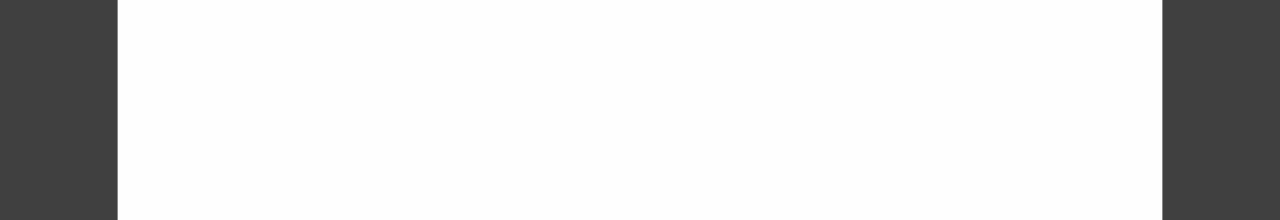
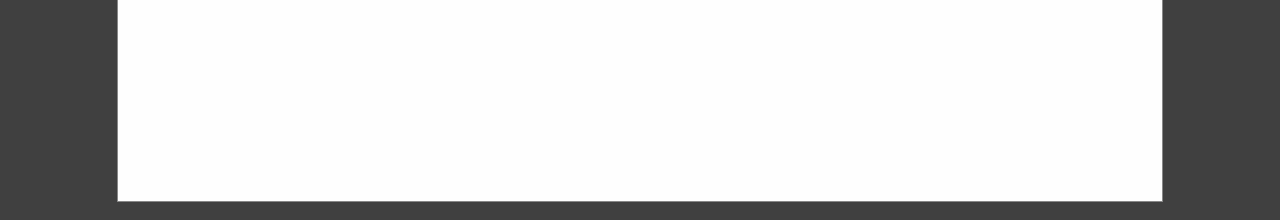
Before and after one commit to Mahdi03/Math-Study-Guides, a plain HTML site: page AP Calc BC/studyGuide.html in a window 1280 px wide. Both pictures are taken after a click on the element "Stuff You Must Know Cold". Shown: the part 580-800 px from the top of the page. Drawn offline with Linux system fonts and the light colour scheme; a web font is replaced by a local one.

Commit message:
Fixing modal

```diff
--- a/AP Calc BC/studyGuide.html
+++ b/AP Calc BC/studyGuide.html
@@ -96,7 +96,7 @@ font-family: 'Nunito', sans-serif;
             border: 1px solid #888;
             width: 80%;
             /* Could be more or less, depending on screen size */
-            /*height: 95%;*/
+            height: 95%;
             display: none;
             overflow: auto;
             /*overflow-y: hidden;
```
